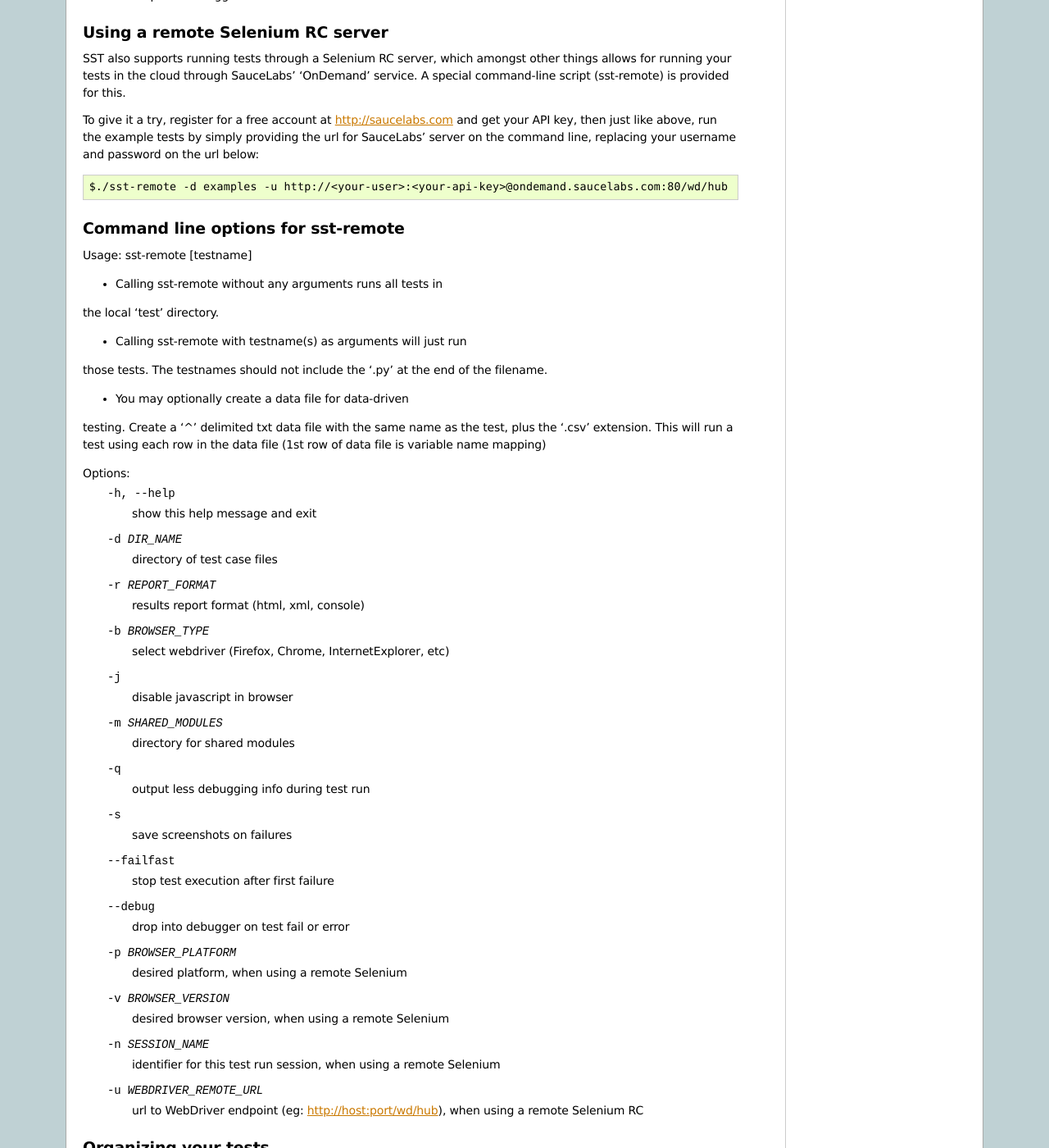
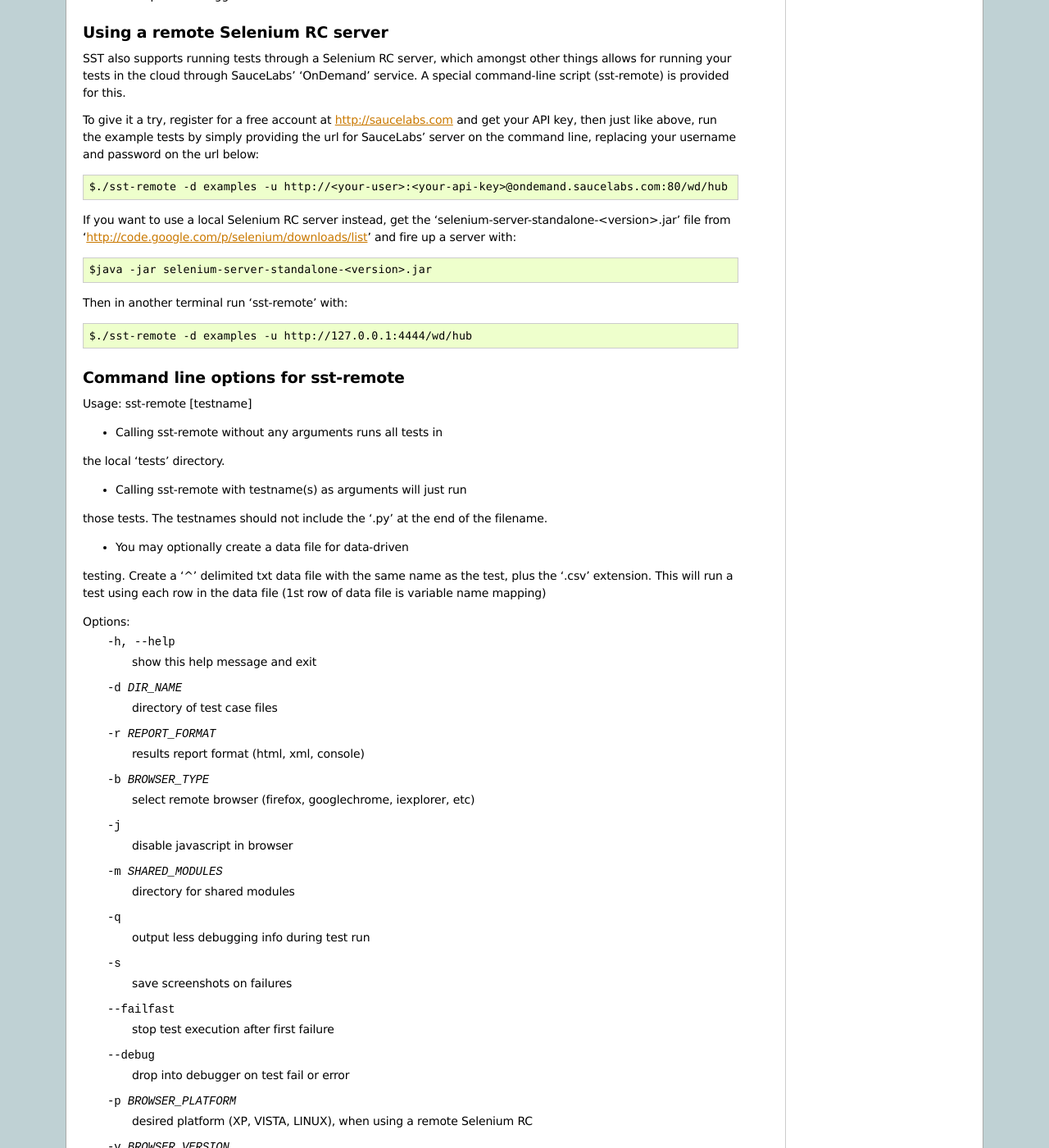
Before and after one commit to Work4Labs/selenium-simple-test, a Sphinx documentation site: the page built from docs/index.rst, in a window 1280 px wide and 1400 px high, scrolled down 3155 px. Shown: the whole window at 82% size. Built offline with Sphinx 7.4.7, drawn with Linux system fonts in a browser that asks for light colours; pages that are not in the unit, such as notebooks, are missing from menus; some of the changed text lies outside the part shown.

```diff
--- a/docs/index.rst
+++ b/docs/index.rst
@@ -204,6 +204,16 @@
 
     $./sst-remote -d examples -u http://<your-user>:<your-api-key>@ondemand.saucelabs.com:80/wd/hub
 
+If you want to use a local Selenium RC server instead, get the
+'selenium-server-standalone-<version>.jar' file from
+'http://code.google.com/p/selenium/downloads/list' and fire up a server with::
+
+    $java -jar selenium-server-standalone-<version>.jar
+
+Then in another terminal run 'sst-remote' with::
+
+    $./sst-remote -d examples -u http://127.0.0.1:4444/wd/hub
+
 -----------------------------------
 Command line options for sst-remote
 -----------------------------------
@@ -211,7 +221,7 @@
 Usage: sst-remote [testname]
 
 - Calling sst-remote without any arguments runs all tests in
-the local 'test' directory.
+the local 'tests' directory.
 
 - Calling sst-remote with testname(s) as arguments will just run
 those tests. The testnames should not include the '.py' at
@@ -228,18 +238,19 @@
   -h, --help            show this help message and exit
   -d DIR_NAME           directory of test case files
   -r REPORT_FORMAT      results report format (html, xml, console)
-  -b BROWSER_TYPE       select webdriver (Firefox, Chrome, InternetExplorer,
-                        etc)
+  -b BROWSER_TYPE       select remote browser (firefox, googlechrome,
+                        iexplorer, etc)
   -j                    disable javascript in browser
   -m SHARED_MODULES     directory for shared modules
   -q                    output less debugging info during test run
   -s                    save screenshots on failures
   --failfast            stop test execution after first failure
   --debug               drop into debugger on test fail or error
-  -p BROWSER_PLATFORM   desired platform, when using a remote Selenium
+  -p BROWSER_PLATFORM   desired platform (XP, VISTA, LINUX), when using a
+                        remote Selenium RC
   -v BROWSER_VERSION    desired browser version, when using a remote Selenium
   -n SESSION_NAME       identifier for this test run session, when using a
-                        remote Selenium
+                        remote Selenium RC
   -u WEBDRIVER_REMOTE_URL
                         url to WebDriver endpoint (eg:
                         http://host:port/wd/hub), when using a remote Selenium RC
```
Also changed, not shown: 2 other files.
